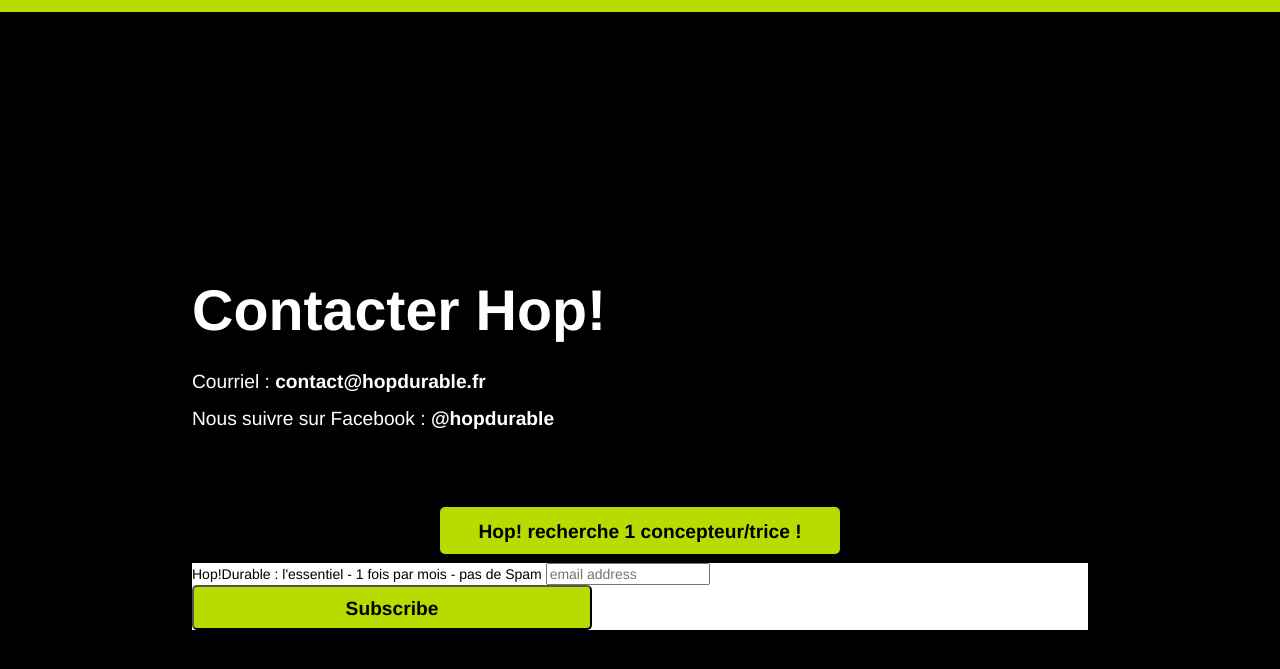
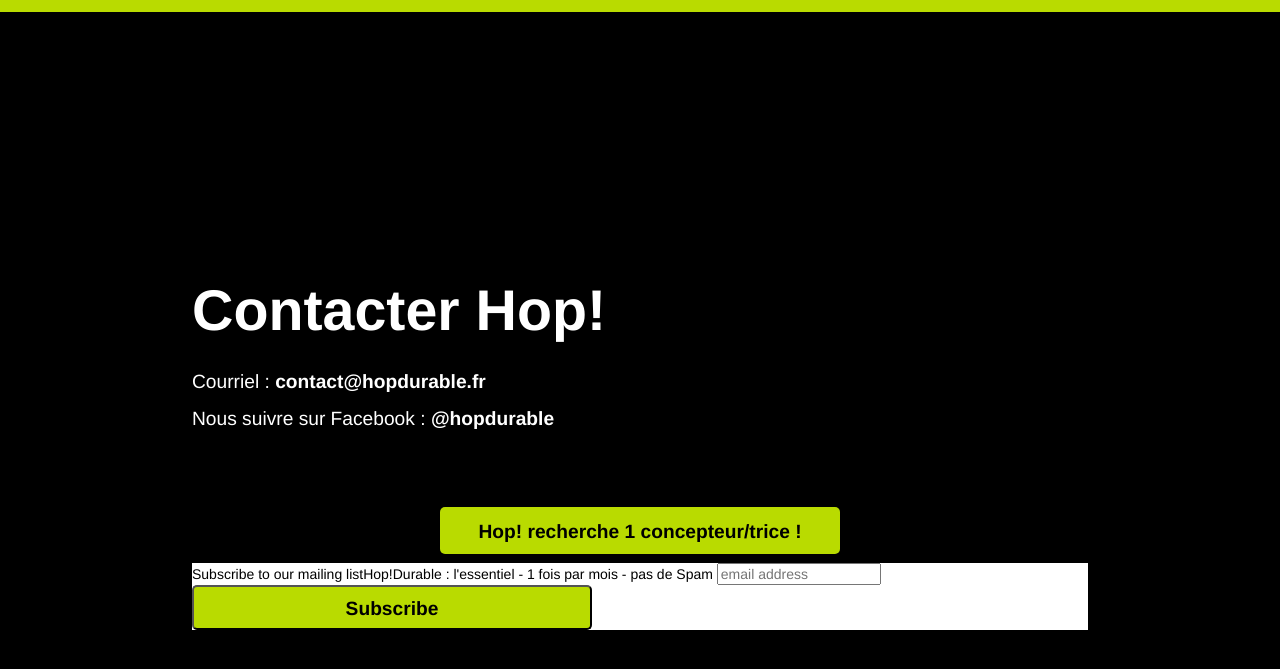
Before and after one commit to pierrenault/hopdurable.github.io, a Jekyll site: the page built from index.md, in a window 1280 px wide and 900 px high, scrolled down 4500 px. Shown: the top 669 px of the window. Built offline with Jekyll 4.4.1, drawn with Linux system fonts in a browser that asks for light colours; comment, search, counter and statistics services are not loaded.

Commit message:
Update index.md

```diff
--- a/index.md
+++ b/index.md
@@ -82,7 +82,7 @@
 <div id="mc_embed_signup">
 <form action="//hopdurable.us14.list-manage.com/subscribe/post?u=16d0d1fba4d36823e8001211b&amp;id=7f460ab61a" method="post" id="mc-embedded-subscribe-form" name="mc-embedded-subscribe-form" class="validate" target="_blank" novalidate>
     <div id="mc_embed_signup_scroll">
-	<label for="mce-EMAIL">Hop!Durable : l'essentiel - 1 fois par mois - pas de Spam</label>
+	<label for="mce-EMAIL">Subscribe to our mailing listHop!Durable : l'essentiel - 1 fois par mois - pas de Spam</label>
 	<input type="email" value="" name="EMAIL" class="email" id="mce-EMAIL" placeholder="email address" required>
     <!-- real people should not fill this in and expect good things - do not remove this or risk form bot signups-->
     <div style="position: absolute; left: -5000px;" aria-hidden="true"><input type="text" name="b_16d0d1fba4d36823e8001211b_7f460ab61a" tabindex="-1" value=""></div>
```
